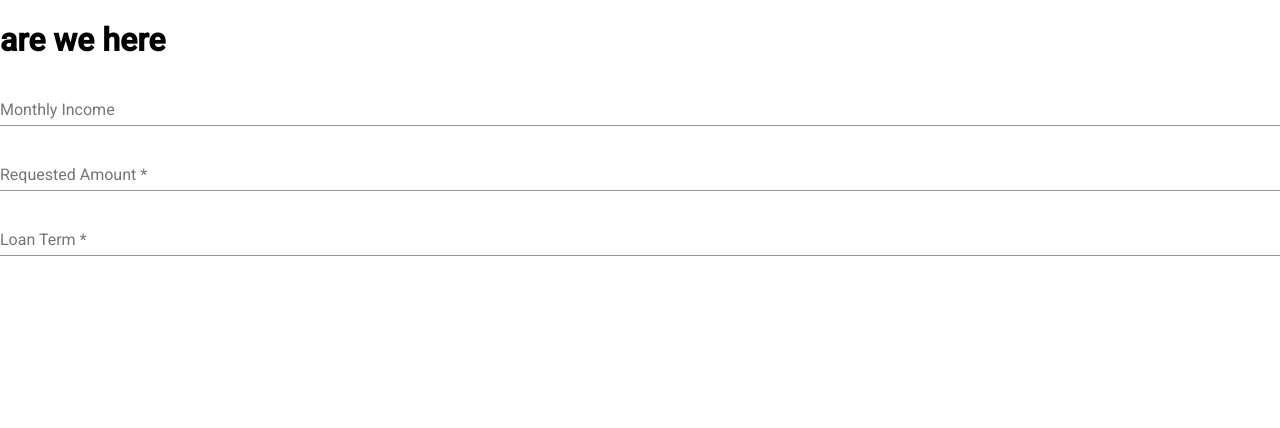
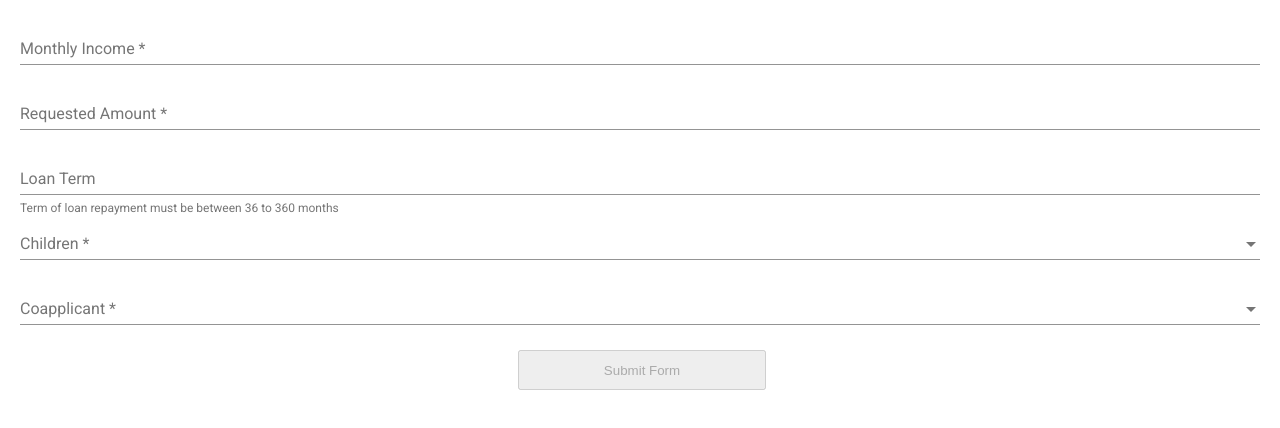
Before and after one commit to qazaljalilian/loan-calculator, an Angular app: page / in a window 1280 px wide. Shown: the top 428 px of the page. Built offline with nearby package versions, Linux system fonts and the light colour scheme.

Commit message:
form-ui 90% done

```diff
--- a/src/app/app.module.ts
+++ b/src/app/app.module.ts
@@ -8,6 +8,7 @@ import { LoanFormComponent } from './loan-form/loan-form.component';
 import { ReactiveFormsModule } from '@angular/forms';
 import { MatFormFieldModule } from '@angular/material/form-field';
 import { MatInputModule } from '@angular/material/input';
+import { MatSelectModule  } from '@angular/material/select';
 
 @NgModule({
   declarations: [
@@ -19,7 +20,8 @@ import { MatInputModule } from '@angular/material/input';
     BrowserAnimationsModule,
     ReactiveFormsModule,
     MatFormFieldModule,
-    MatInputModule
+    MatInputModule,
+    MatSelectModule
   ],
   providers: [],
   bootstrap: [AppComponent]
--- a/src/app/loan-form/loan-form.component.css
+++ b/src/app/loan-form/loan-form.component.css
@@ -1,4 +1,16 @@
 .container-form {
   display : flex;
   flex-flow: column;
+  padding: 20px;
 }
+
+.form-element {
+  padding: 5px 0px 25px 2px;
+  width: 100%;
+  text-align: center;
+}
+
+.button {
+  width: 20%;
+  height: 40px;
+}
--- a/src/app/loan-form/loan-form.component.html
+++ b/src/app/loan-form/loan-form.component.html
@@ -1,24 +1,104 @@
-<h1>are we here
-</h1>
-<div class="container"  >
+<div class="container">
   <form class="container-form" [formGroup]="formGroupName">
-    <mat-form-field class="form-element">
-      <input matInput placeholder="Monthly Income" type="number"  formControlName="monthlyIncome">
-      <mat-error *ngIf="!formGroupName.controls['monthlyIncome'].valid && formGroupName.controls['monthlyIncome'].touched">
-      hi
+    <mat-form-field >
+      <input
+        matInput
+        placeholder="Monthly Income"
+        type="number"
+        formControlName="monthlyIncome"
+      />
+      <mat-error
+        *ngIf="
+          !formGroupName.controls['monthlyIncome'].valid &&
+          formGroupName.controls['monthlyIncome'].touched
+        "
+      >
+        Minimum 500000
       </mat-error>
     </mat-form-field>
-    <mat-form-field class="form-element">
-      <input matInput placeholder="Requested Amount" formControlName="requestedAmount">
-      <mat-error *ngIf="!formGroupName.controls['requestedAmount'].valid && formGroupName.controls['requestedAmount'].touched">
-      hi
+    <mat-form-field>
+      <input
+        matInput
+        placeholder="Requested Amount"
+        type="number"
+        formControlName="requestedAmount"
+      />
+      <mat-error
+        *ngIf="
+          !formGroupName.controls['requestedAmount'].valid &&
+          formGroupName.controls['requestedAmount'].touched
+        "
+      >
+        Minimum 20000000
       </mat-error>
     </mat-form-field>
-    <mat-form-field class="form-element">
-      <input matInput placeholder="Loan Term" formControlName="loanTerm">
-      <mat-error *ngIf="!formGroupName.controls['loanTerm'].valid && formGroupName.controls['loanTerm'].touched">
-      hi
+    <mat-form-field>
+      <input
+        matInput
+        placeholder="Loan Term"
+        type=" number"
+        formControlName="loanTerm"
+      />
+      <mat-hint
+        >Term of loan repayment must be between 36 to 360 months</mat-hint
+      >
+      <mat-error
+        *ngIf="
+          !formGroupName.controls['loanTerm'].valid &&
+          formGroupName.controls['loanTerm'].touched
+        "
+      >
+        Term of loan repayment must be between 36 to 360 months
       </mat-error>
     </mat-form-field>
+    <mat-form-field>
+      <mat-label>Children</mat-label>
+      <mat-select formControlName="children">
+        <mat-option
+          *ngFor="let child of children | keyvalue"
+          [value]="child.value"
+        >
+          {{ child.value }}
+        </mat-option>
+      </mat-select>
+      <mat-error
+        *ngIf="
+          !formGroupName.controls['children'].valid &&
+          formGroupName.controls['children'].touched
+        "
+      >
+        Please specify
+      </mat-error>
+    </mat-form-field>
+    <mat-form-field f>
+      <mat-label>Coapplicant</mat-label>
+      <mat-select formControlName="coapplicant">
+        <mat-option
+          *ngFor="let applicant of coapplicant | keyvalue"
+          [value]="applicant.value"
+        >
+          {{ applicant.value }}
+        </mat-option>
+      </mat-select>
+      <mat-error
+        *ngIf="
+          !formGroupName.controls['coapplicant'].valid &&
+          formGroupName.controls['coapplicant'].touched
+        "
+      >
+        Please specify
+      </mat-error>
+    </mat-form-field>
+    <div class="form-element">
+      <button
+        mat-raised-button
+        color="primary"
+        type="submit"
+        class="button"
+        [disabled]="!formGroupName.valid"
+      >
+        Submit Form
+      </button>
+    </div>
   </form>
 </div>
--- a/src/app/loan-form/loan-form.component.ts
+++ b/src/app/loan-form/loan-form.component.ts
@@ -1,23 +1,35 @@
 import { Component, OnInit } from '@angular/core';
-import { FormGroup, FormBuilder, Validators, FormControl } from '@angular/forms';
+import { FormBuilder, Validators } from '@angular/forms';
 
 @Component({
   selector: 'app-loan-form',
   templateUrl: './loan-form.component.html',
   styleUrls: ['./loan-form.component.css']
 })
+
 export class LoanFormComponent implements OnInit {
-  formGroupName = this._formBuilder.group({
-    monthlyIncome: ['', Validators.min(500000)],
-    requestedAmount: ['', Validators.required],
-    loanTerm: ['', [Validators.required, Validators.email]],
+  public children = children;
+  public coapplicant = coapplicant;
+formGroupName = this._formBuilder.group({
+    monthlyIncome: ['', [Validators.min(500000), Validators.required]],
+    requestedAmount: ['', [Validators.min(20000000), Validators.required]],
+    loanTerm: ['', [Validators.min(36), Validators.max(360)]],
     children: ['', Validators.required],
     coapplicant: ['', Validators.required],
 });
+
 constructor(private _formBuilder: FormBuilder) { }
 
   ngOnInit(): void {
-
   }
-
 }
+export enum children {
+	NONE = "none",
+	SINGLE = "single",
+	MULTIPLE = "multiple",
+}
+export enum coapplicant {
+	NONE = "none",
+	SINGLE_BORROWER = "single borrower",
+	MULTIPLE_BORROWERS = "multiple borrowers" ,
+}
```
